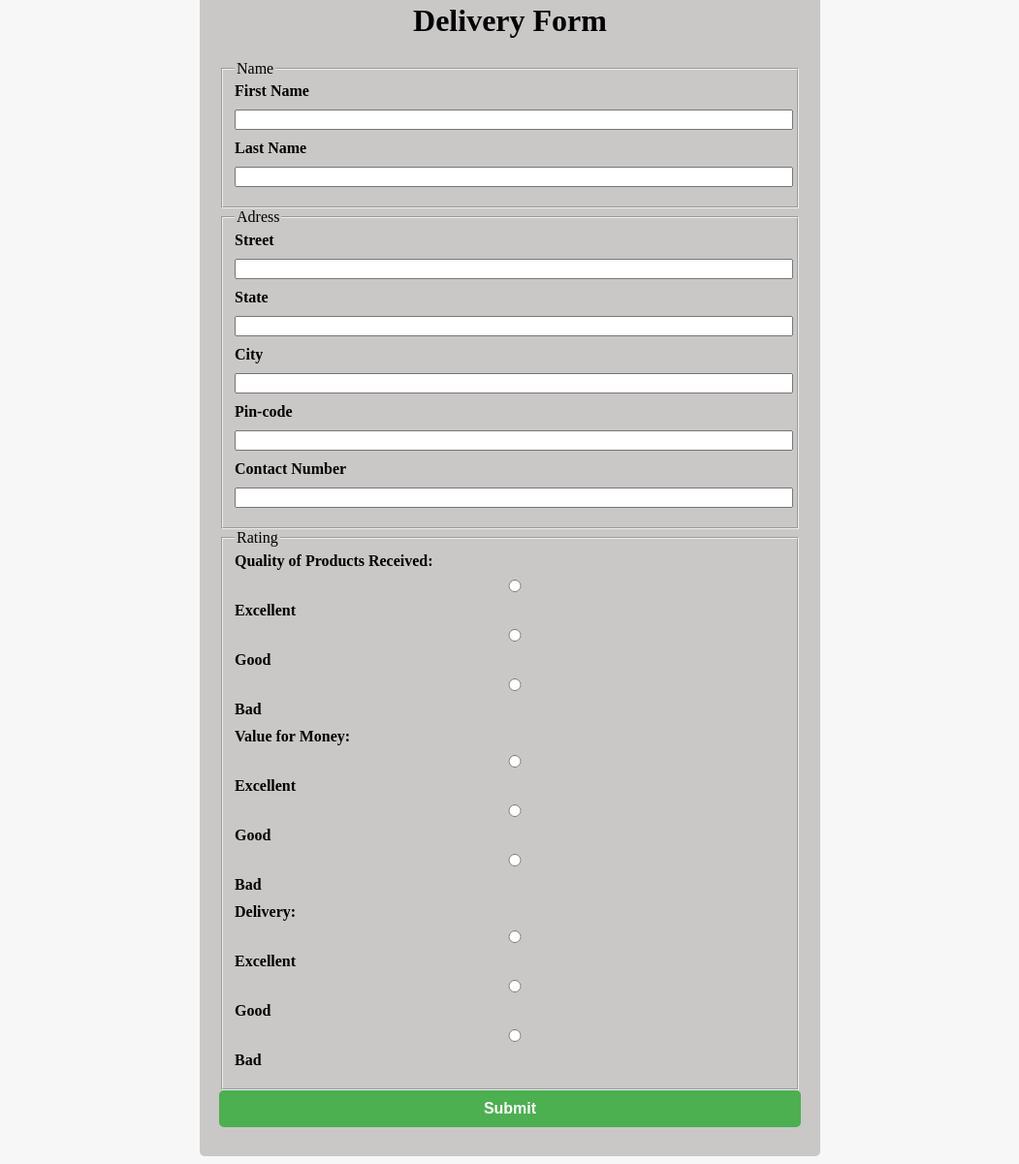
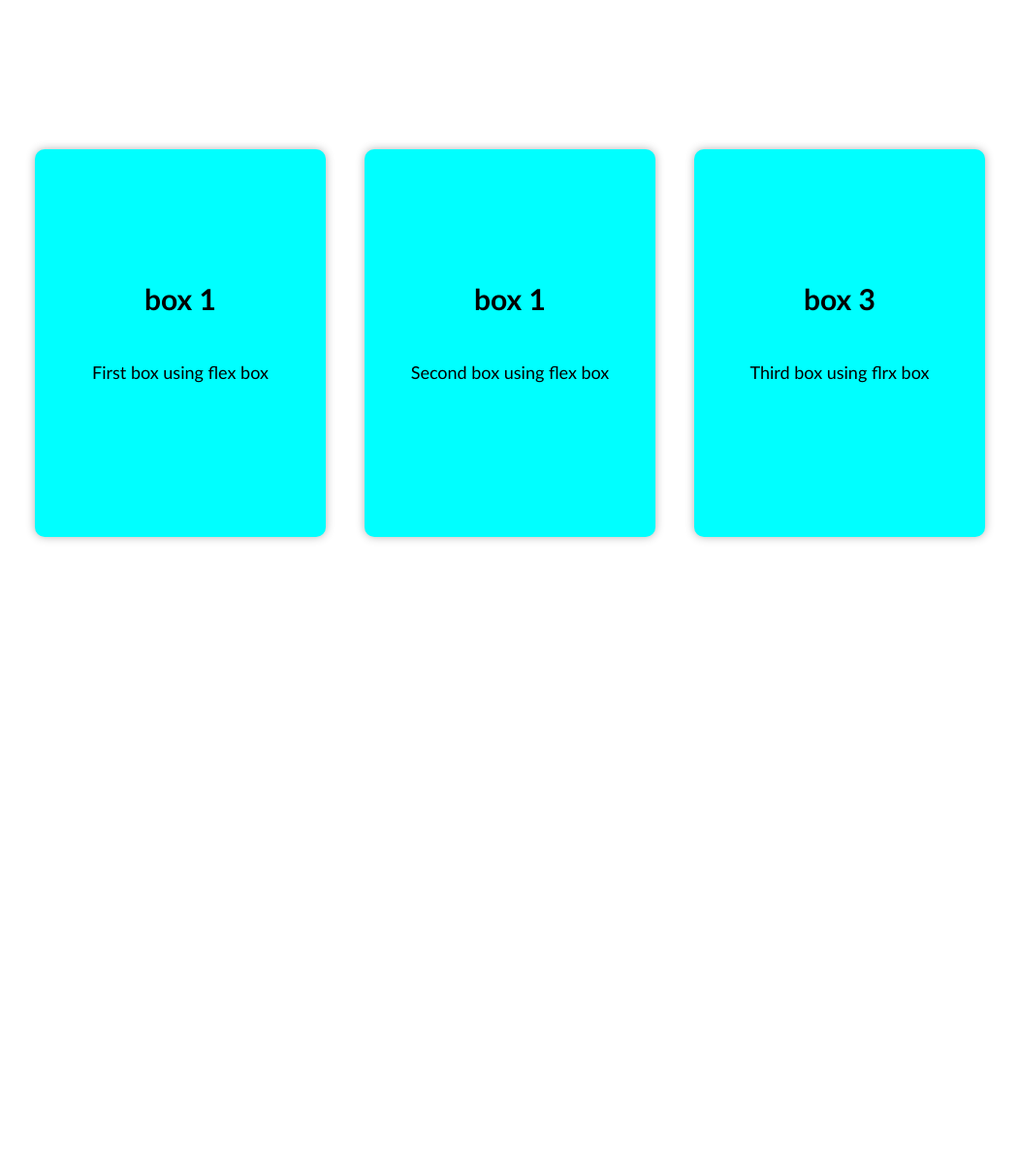
Before and after one commit to ketanst32/assign3, a plain HTML site: page index.html in a window 1280 px wide. Shown: the part 46-1247 px from the top of the page at 97% size, without its empty margins (114-1165 px from the left). After the commit the page ends 800 px from the top, so only its background shows below. Drawn offline with Linux system fonts and the light colour scheme.

Commit message:
Add files via upload

```diff
--- a/index.html
+++ b/index.html
@@ -8,59 +8,20 @@
     <title>Document</title>
 </head>
 <body>
-   <form action="https://enw7u145b8im9.x.pipedream.net/" method="post">
-    <h1 align="center">Delivery Form</h1>
-    <fieldset>
-        <legend>Name</legend>
-        <label for="Firstname">First Name</label>
-        <input type="text" id="Firstname" name="firstname" required>
-       <label for="lastname">Last Name</label>
-       <input type="text" id="lastname" name="lastname" required>
-       </fieldset>
-       <fieldset>
-        <legend>Adress</legend>
-        <label for="street">Street</label>
-         <input type="text" id="\street" name="street" required>
-          <label for="state">State</label>
-          <input type="texte" id="state" name="state" required>
-           <label for="city">City</label>
-          <input type="text id="city" name="city" required>
-               <label for="pincode">Pin-code</label>
-               <input type="number" id="pincode" name="pincode" required>
-               <label for="contact">Contact Number</label>
-               <input type="number" id="contact" name="contact" pattern="0-9{10}" required>
-       </fieldset>
-       <fieldset>
-       <legend>
-        Rating
-       </legend>
-
-
-
-			<label>Quality of Products Received:</label>
-		<input type="radio" id="quality-excellent" name="quality" value="excellent">
-		<label for="quality-excellent">Excellent</label>
-		<input type="radio" id="quality-good" name="quality" value="good">
-		<label for="quality-good">Good</label>
-		<input type="radio" id="quality-bad" name="quality" value="bad">
-		<label for="quality-bad">Bad</label>
-		<label>Value for Money:</label>
-		<input type="radio" id="value-excellent" name="value" value="excellent">
-		<label for="value-excellent">Excellent</label>
-		<input type="radio" id="value-good" name="value" value="good">
-		<label for="value-good">Good</label>
-		<input type="radio" id="value-bad" name="value" value="bad">
-		<label for="value-bad">Bad</label>
-		<label>Delivery:</label>
-		<input type="radio" id="delivery-excellent" name="delivery" value="excellent">
-		<label for="delivery-excellent">Excellent</label>
-        <input type="radio" id="value-good" name="value" value="good">
-		<label for="value-good">Good</label>
-		<input type="radio" id="value-bad" name="value" value="bad">
-		<label for="value-bad">Bad</label>
-		</fieldset>
-		<input type="submit" value="Submit">
-	</form>
+    <div class="container">
+        <div class="box">
+            <h2>box 1</h2>
+            <p>First box using flex box</p>
+        </div>
+        <div class="box">
+            <h2>box 1</h2>
+            <p>Second  box using flex box </p>
+        </div>
+        <div class="box">
+            <h2>box 3</h2>
+            <p>Third box using flrx box</p>
+            </div>
+    </div>
 
 
 </body>
--- a/style.css
+++ b/style.css
@@ -1,41 +1,37 @@
 body{
-
-    background-color: #f8f7f7;
-    background-repeat: no-repeat;
-    background-clip: border-box;
-    background-size: auto;
-   back
+    margin:0;
+    padding:0;
+    font-family: 'Trebuchet MS', 'Lucida Sans Unicode', 'Lucida Grande', 'Lucida Sans', Arial, sans-serif;
 }
 
-form {
-    max-width: 600px;
-    margin: auto;
-    padding: 20px;
-    background-color: #cac7c7;
+.container{
+    display: flex;
+    flex-wrap: wrap;
+    justify-content: center;
+    align-items: center;
+    height: 100vh;
+}
+.box{
+    width: 300px;
+    height: 400px;
+    background-color: aqua;
+    margin: 20px;
+    border-radius: 10px;
+    box-shadow: 0px 0px 10px rgba(0,0,0,0.3);
+    display: flex;
+    flex-direction: column;
+    justify-content: center;
+    align-items: center;
+    text-align: center;
+}
 
-    border-radius: 5px;
+.box h2{
+    margin-top:  0;
+    font-size: 30px;
 
 }
-
-label,input,select{
-    display: block;
-    margin-bottom: 10px;
-    width:100%;
-    font-weight: bold;
+.box p{
+    margin: 20px 0;
+    font-size: 18px;
+    line-height: 1.5;
 }
-
-
-input[type="submit"]{
-    background-color: #4CAF50;
-    color:#fff;
-    border: none;
-    padding: 10px 20px;
-    border-radius:5px;
-    cursor:pointer;
-    font-size: 16px;
-}
-
-input[type="submit"]:hover{
-    background-color: #3e8e41;
-
-}
```
